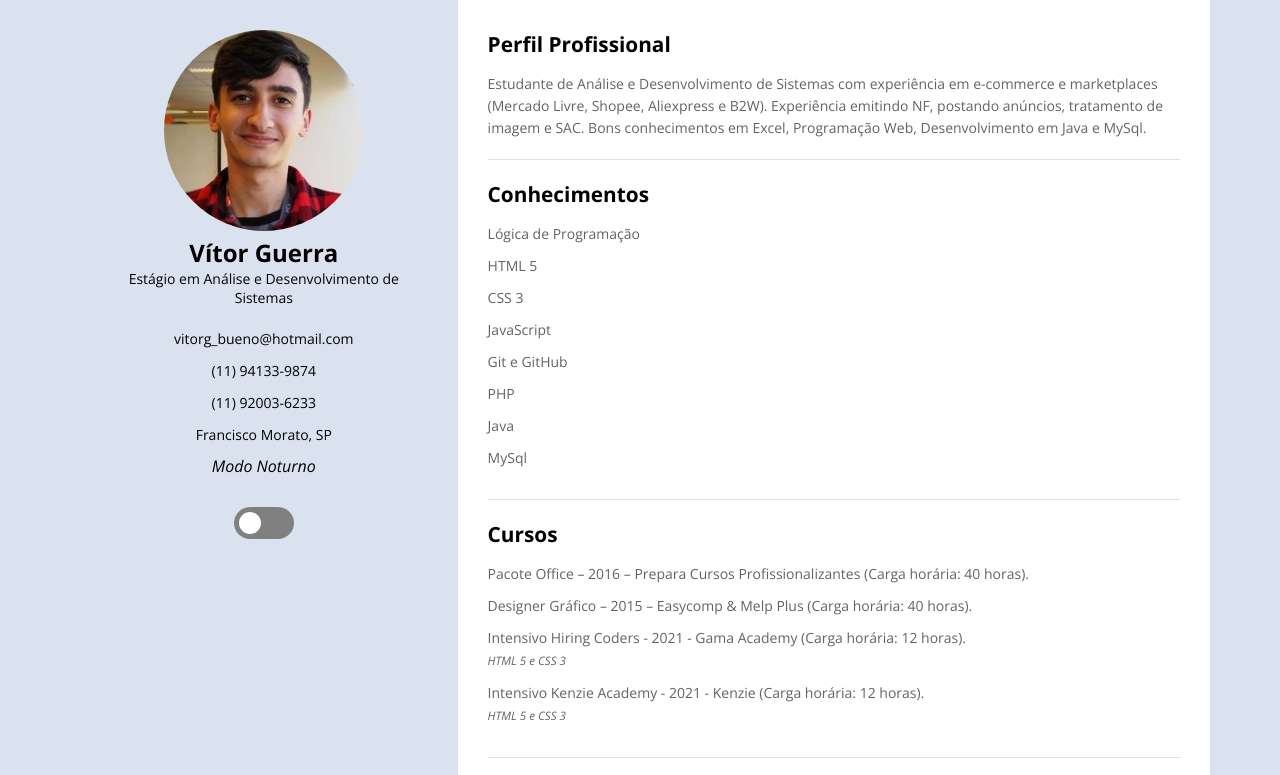
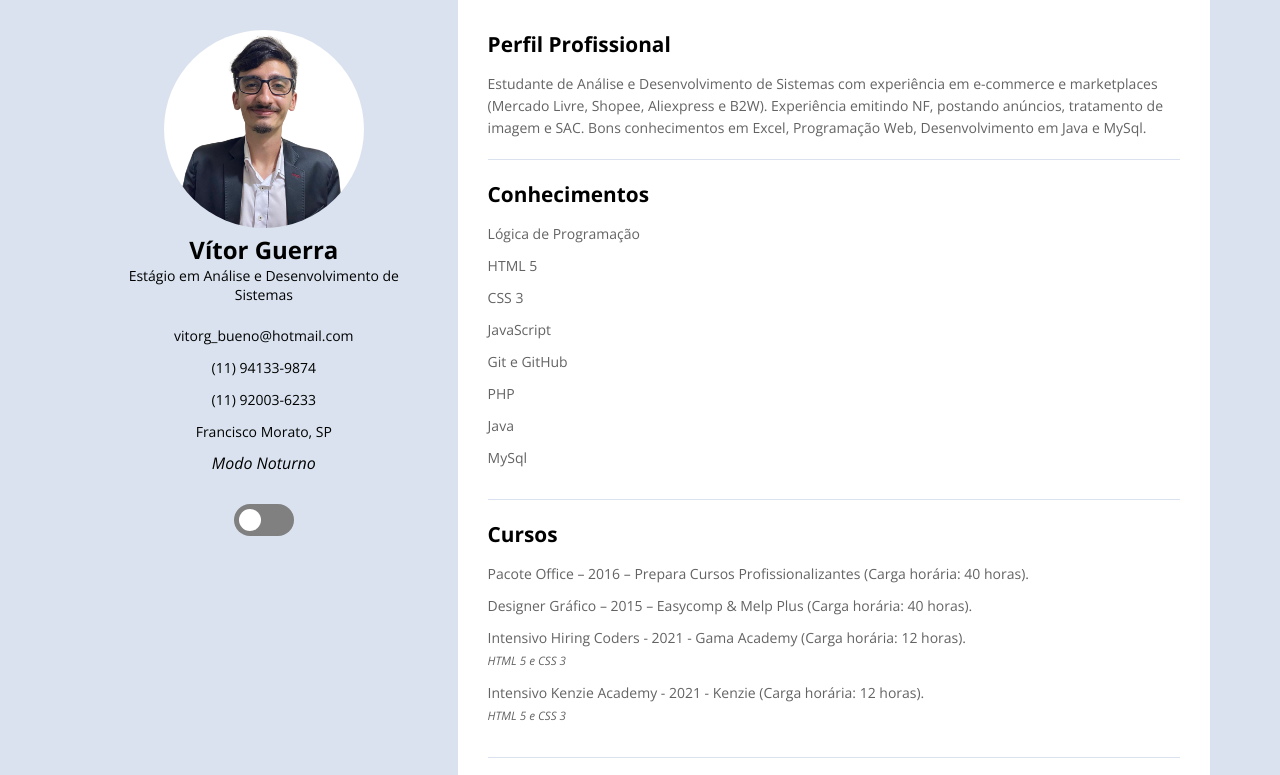
Before and after one commit to Vitor-Guerra/Portfolio, a plain HTML site: page index.html in a window 1280 px wide. Shown: the top 775 px of the page. Drawn offline with nearby package versions, Linux system fonts and the light colour scheme.

Commit message:
att foto perfil

```diff
--- a/index.html
+++ b/index.html
@@ -26,7 +26,7 @@
                     <div class="informacoesContatoPortifolio">
                         <div class="container container--column">
                             <figure class="informacoesImage">
-                                <img src="assets/img/foto.jpg" alt="">
+                                <img src="assets/img/perfil.png" alt="">
                                 <figcaption class="hidden">Imagem de Perfil</figcaption>
                             </figure>
                             <div class="informacoesDescricao">
```
Also changed, not shown: assets/img/foto.jpg (deleted), assets/img/perfil.png (added).
